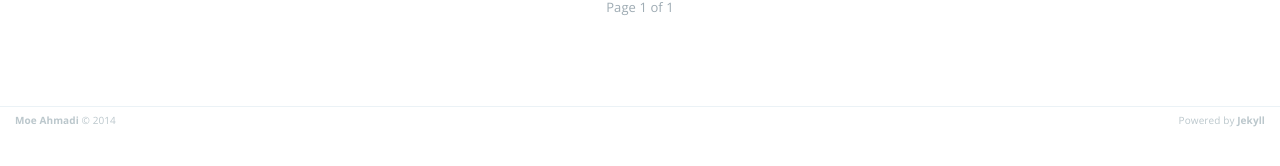
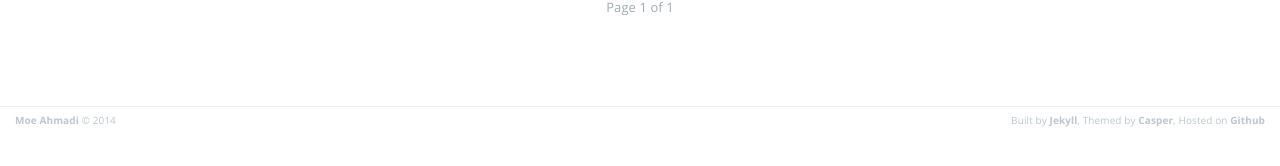
Before and after one commit to mhahmadi/website, a Jekyll site: the page built from index.html, in a window 1280 px wide. Shown: the part 721-887 px from the top of the page. Built offline with Jekyll 4.4.1, drawn with Linux system fonts in a browser that asks for light colours; the list of posts is cut into pages by our own code.

Commit message:
Attributions
Signed-off-by: Mohamad Ahmadi <mohamadhasan.ahmadi@gmail.com>

```diff
--- a/_layouts/default.html
+++ b/_layouts/default.html
@@ -32,7 +32,7 @@
 
     <footer class="site-footer clearfix">
          <section class="copyright"><a href="{{"/" | prepend: site.baseurl}}">{{site.title}}</a> &copy; {{'now' | date: "%Y"}}</section>
-         <section class="poweredby">Powered by <a href="http://jekyllrb.com" target="_blank">Jekyll</a></section>
+         <section class="poweredby">Built by <a href="http://jekyllrb.com" target="_blank">Jekyll</a>, Themed by <a href="https://github.com/TryGhost/Casper" target="_blank">Casper</a>, Hosted on <a href="https://github.com/mhahmadi/website" target="_blank">Github</a></section>
     </footer>
 
     {% comment %} The main JavaScript file for Casper {% endcomment %}
--- a/assets/css/main.scss
+++ b/assets/css/main.scss
@@ -70,6 +70,18 @@ ul.social-links {
 }
 
 /* ==========================================================================
+    Footer
+========================================================================== */
+
+.copyright {
+  width: 30%;
+}
+
+.poweredby {
+  width: 70%;
+}
+
+/* ==========================================================================
     Resume
 ========================================================================== */
 
```
